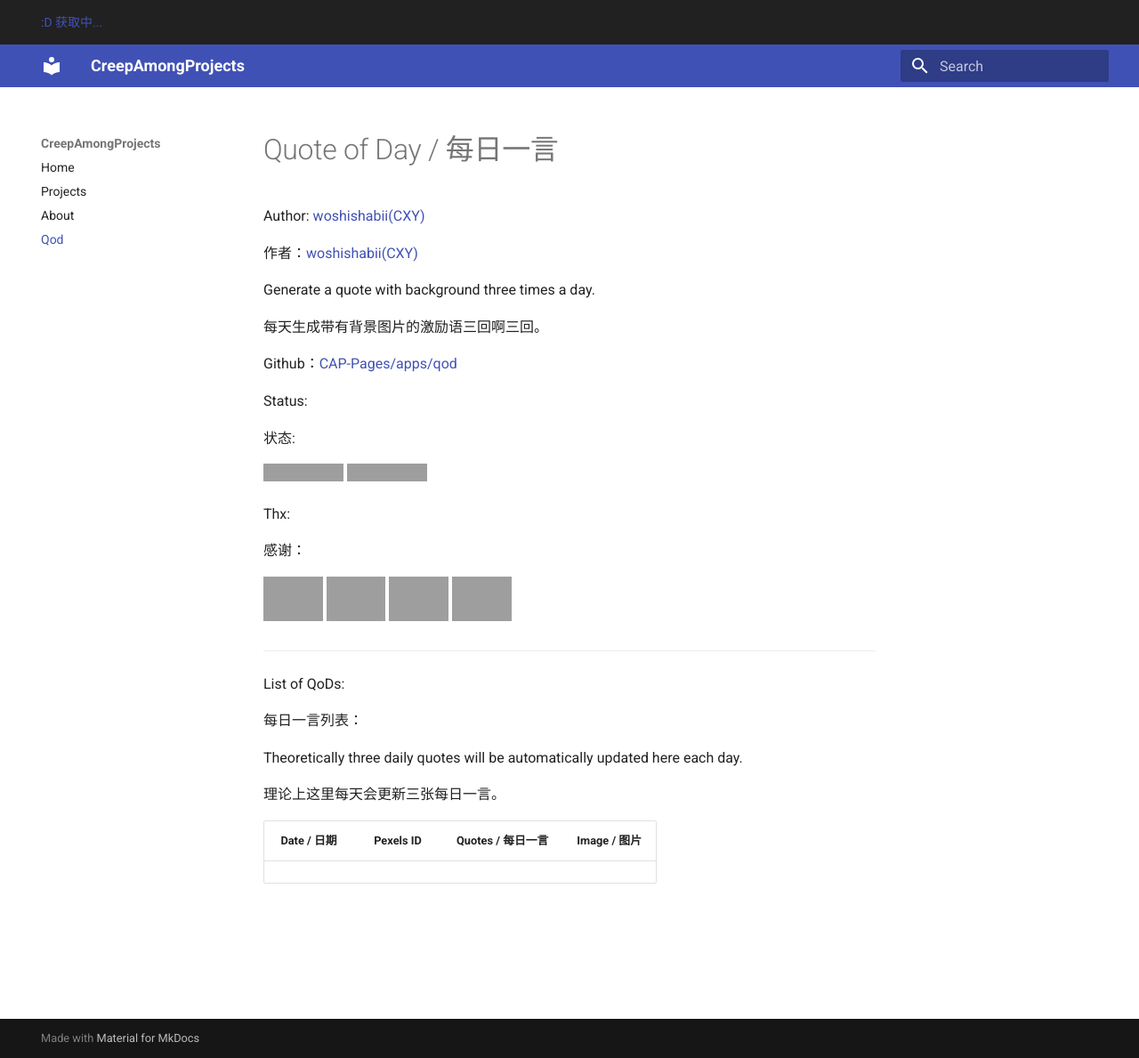
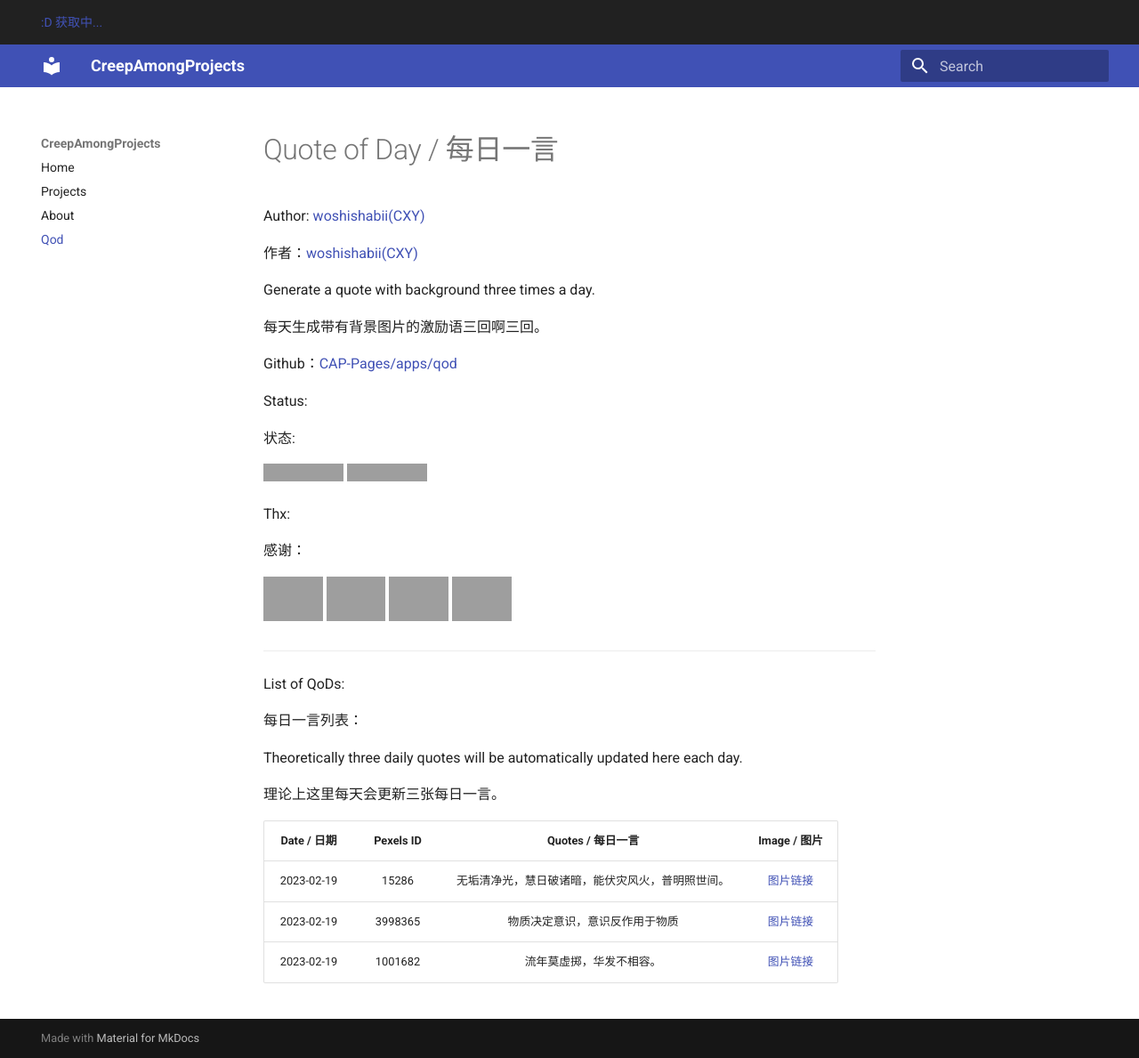
Before and after one commit to Creep-Among-Projects/CAP-Pages, an MkDocs documentation site: the page built from docs/qod.md, in a window 1280 px wide and 1189 px high, cut to the strip 0-1189 px from the top of the window. Shown: the whole strip at 89% size. Built offline with MkDocs 1.6.1 and Material for MkDocs 9.7.7, drawn with Linux system fonts in a browser that asks for light colours; comment, search, counter and statistics services are not loaded; grey boxes are pictures that could not be loaded.

Commit message:
QoD Generator: 2023-02-19 01:24:54 UTC+00:00

```diff
--- a/docs/qod.md
+++ b/docs/qod.md
@@ -38,3 +38,6 @@
 
 | Date / 日期 |Pexels ID|Quotes / 每日一言|Image / 图片|
 |:-----------:|:-------:|:--------------:|:----------:|
+|2023-02-19|15286|无垢清净光，慧日破诸暗，能伏灾风火，普明照世间。|[图片链接](./qods/15286.jpg)|
+|2023-02-19|3998365|物质决定意识，意识反作用于物质|[图片链接](./qods/3998365.jpg)|
+|2023-02-19|1001682|流年莫虚掷，华发不相容。|[图片链接](./qods/1001682.jpg)|
```
Also changed, not shown: docs/qods/1001682.jpg (added), docs/qods/15286.jpg (added), docs/qods/3998365.jpg (added), 1 other file.
